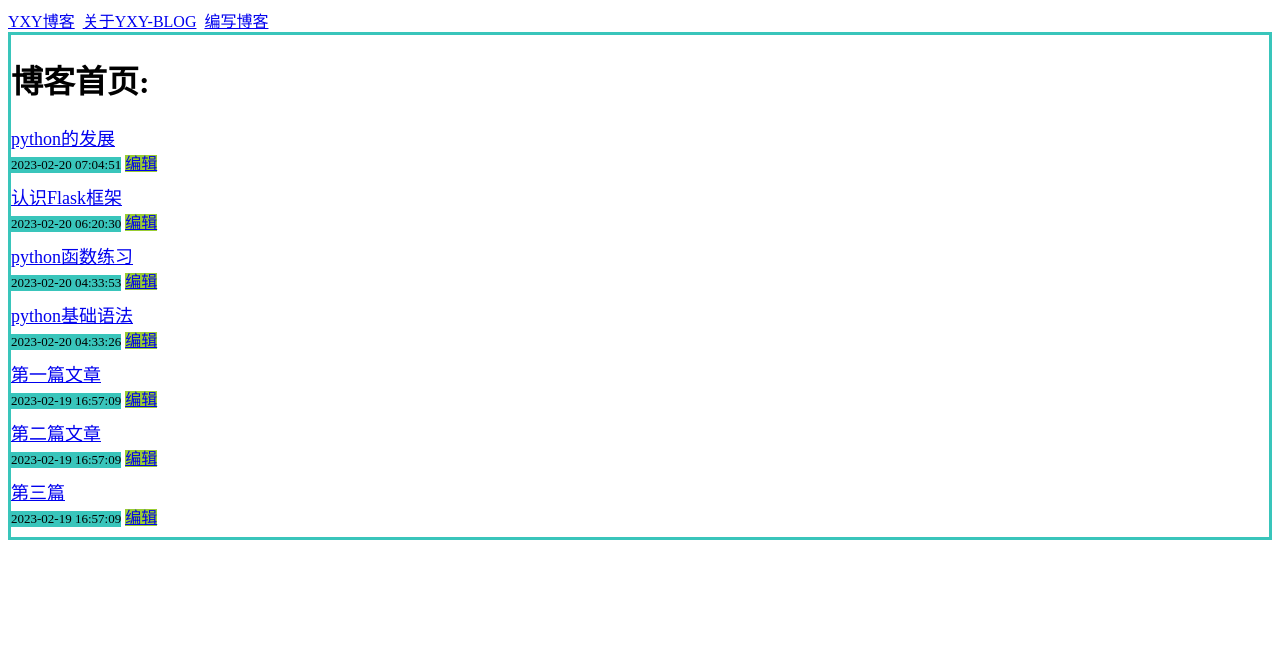
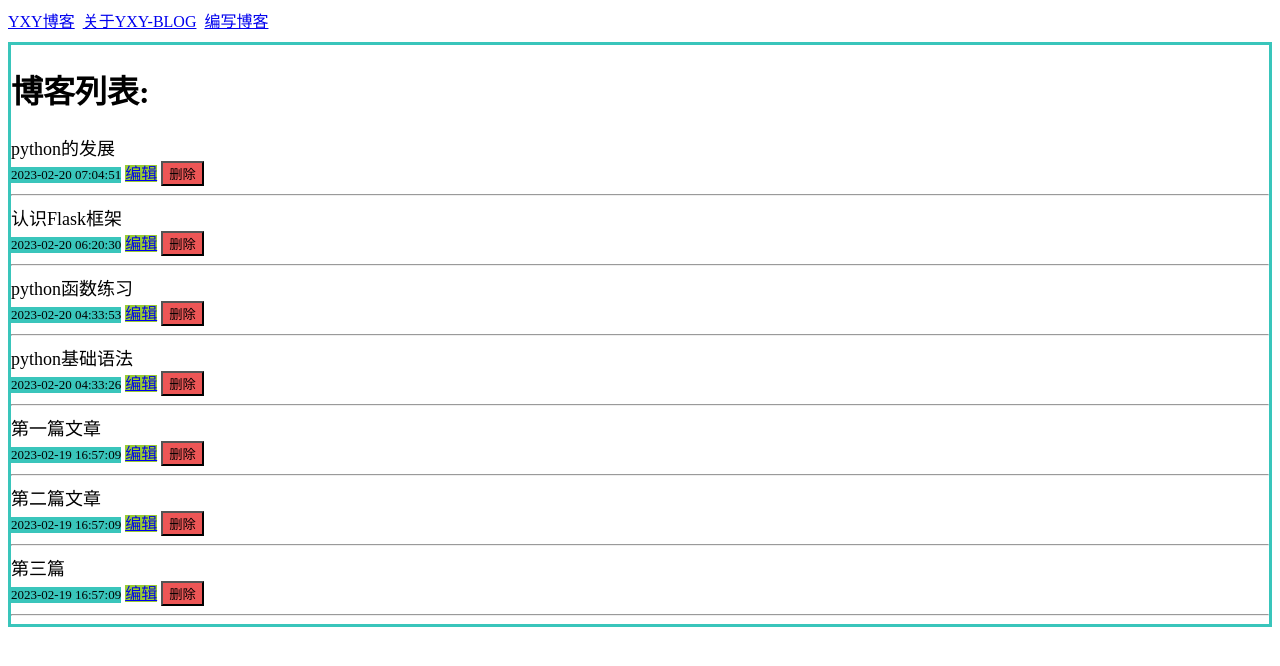
Before and after one commit to petitpluie/yxyblog, a Flask app: page / in a window 1280 px wide. Shown: the top 666 px of the page. Run offline with Flask 2, Linux system fonts and the light colour scheme; data comes from the database, SQL or seed files in the repository; both versions use the stored data as it was after the commit.

Commit message:
优化一些页面样式

```diff
--- a/app.py
+++ b/app.py
@@ -1,4 +1,3 @@
-from turtle import title
 from flask import Flask, redirect, render_template, request, flash, url_for
 import sqlite3
 
--- a/static/css/index.css
+++ b/static/css/index.css
@@ -1,3 +1,7 @@
+.topbox {
+    margin-bottom: 10px;
+}
+
 .content {
     border:3px solid #39c5bb;
 }
@@ -9,14 +13,22 @@
 .time {
     display: inline-block;
     font-size: 13px;
-    margin-bottom: 10px;
     background-color: #39c5bb;
 }
 
 .blog_list_title {
+    color:black;
     font-size: 18px;
+    text-decoration: none;
 }
 
 .edit_btn {
     background-color: yellowgreen;
 }
+.delete_form {
+    display: inline-block;
+}
+.delete_btn {
+    cursor: pointer;
+    background-color: #ed5656;
+}
--- a/templates/base.html
+++ b/templates/base.html
@@ -10,7 +10,7 @@
 </head>
 
 <body>
-    <div>
+    <div class="topbox">
         <a href="{{url_for('index')}}">YXY博客</a>&nbsp;
         <a href="{{url_for('about')}}">关于YXY-BLOG</a>&nbsp;
         <a href="{{url_for('new')}}">编写博客</a>&nbsp;
--- a/templates/blog.html
+++ b/templates/blog.html
@@ -5,7 +5,8 @@
     <h2>{% block title %}{{ blog['title'] }}{% endblock %}</h2>
     <p>{{ blog['content'] }}</p>
     <div class="time">{{blog['created']}}</div>
-    <form action="{{url_for('delete',blog_id=blog['id'])}}" method="POST">
-        <input type="submit" value="删除文章" onclick="return confirm('确定要删除吗？')"></input>
+    <a class="edit_btn" href="{{ url_for('edit', blog_id=blog['id']) }}">编辑</a>
+    <form class="delete_form" action="{{url_for('delete',blog_id=blog['id'])}}" method="POST">
+        <input class="delete_btn" type="submit" value="删除文章" onclick="return confirm('确定要删除吗？')"></input>
     </form>
 {% endblock %}
--- a/templates/edit.html
+++ b/templates/edit.html
@@ -6,11 +6,11 @@
 
 <form method="post">
     <div class="form-group">
-        <label for="title">标题</label>
+        <label for="title">标题：</label>
         <input type="text" name="title" placeholder="标题" class="form-control" value="{{ request.form['title'] or blog['title'] }}"></input>
     </div>
     <div class="form-group">
-        <label for="content">内容</label>
+        <label for="content">内容：</label>
         <textarea name="content" placeholder="文章内容" class="form-control">{{ request.form['content'] or blog['content'] }}</textarea>
     </div>
     <div class="form-group">
--- a/templates/index.html
+++ b/templates/index.html
@@ -2,12 +2,16 @@
 {% extends 'base.html' %}
 
 {% block content %}
-    <h1>{% block title %}博客首页{% endblock %}:</h1>
+    <h1>{% block title %}博客列表{% endblock %}:</h1>
     {% for blog_idx in blogs %}
-        <a href="{{ url_for('blog', blog_id=blog_idx['id']) }}">
-            <div class="blog_list_title">{{ blog_idx['title'] }}</div>
+        <a class="blog_list_title" href="{{ url_for('blog', blog_id=blog_idx['id']) }}">
+            <div>{{ blog_idx['title'] }}</div>
         </a>
         <div class="time">{{ blog_idx['created'] }}</div>
         <a class="edit_btn" href="{{ url_for('edit', blog_id=blog_idx['id']) }}">编辑</a>
+        <form class="delete_form" action="{{url_for('delete',blog_id=blog_idx['id'])}}" method="POST">
+            <input class="delete_btn" type="submit" value="删除" onclick="return confirm('确定要删除吗？')"></input>
+        </form>
+        <hr>
     {% endfor %}
 {% endblock %}
--- a/templates/new.html
+++ b/templates/new.html
@@ -6,11 +6,11 @@
 
 <form method="post">
     <div class="form-group">
-        <label for="title">标题</label>
+        <label for="title">标题：</label>
         <input type="text" name="title" placeholder="标题" class="form-control" value="{{ request.form['title'] }}"></input>
     </div>
     <div class="form-group">
-        <label for="content">内容</label>
+        <label for="content">内容：</label>
         <textarea name="content" placeholder="文章内容" class="form-control">{{ request.form['content'] }}</textarea>
     </div>
     <div class="form-group">
```
Also changed, not shown: db/yxyblog.db.
